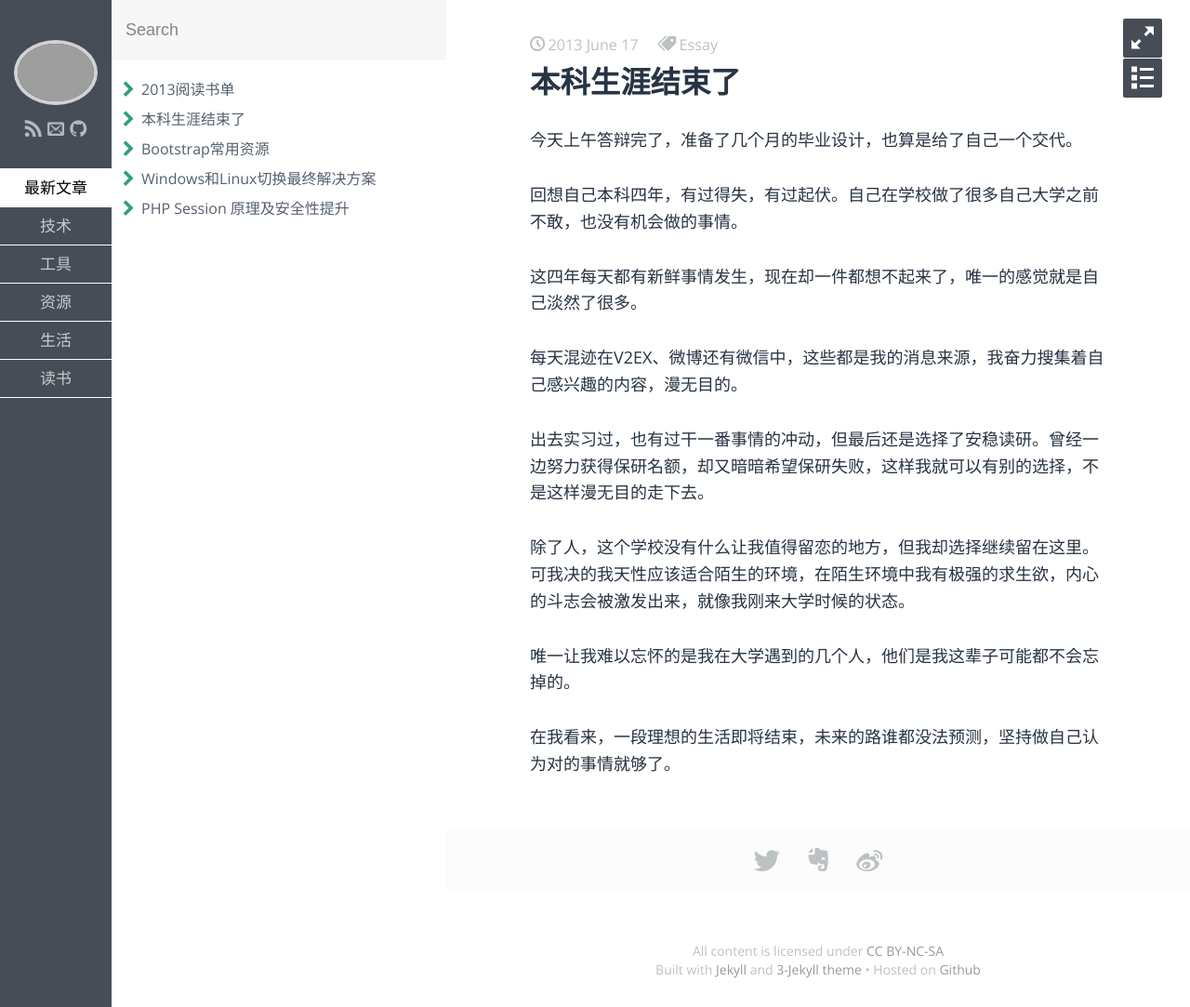
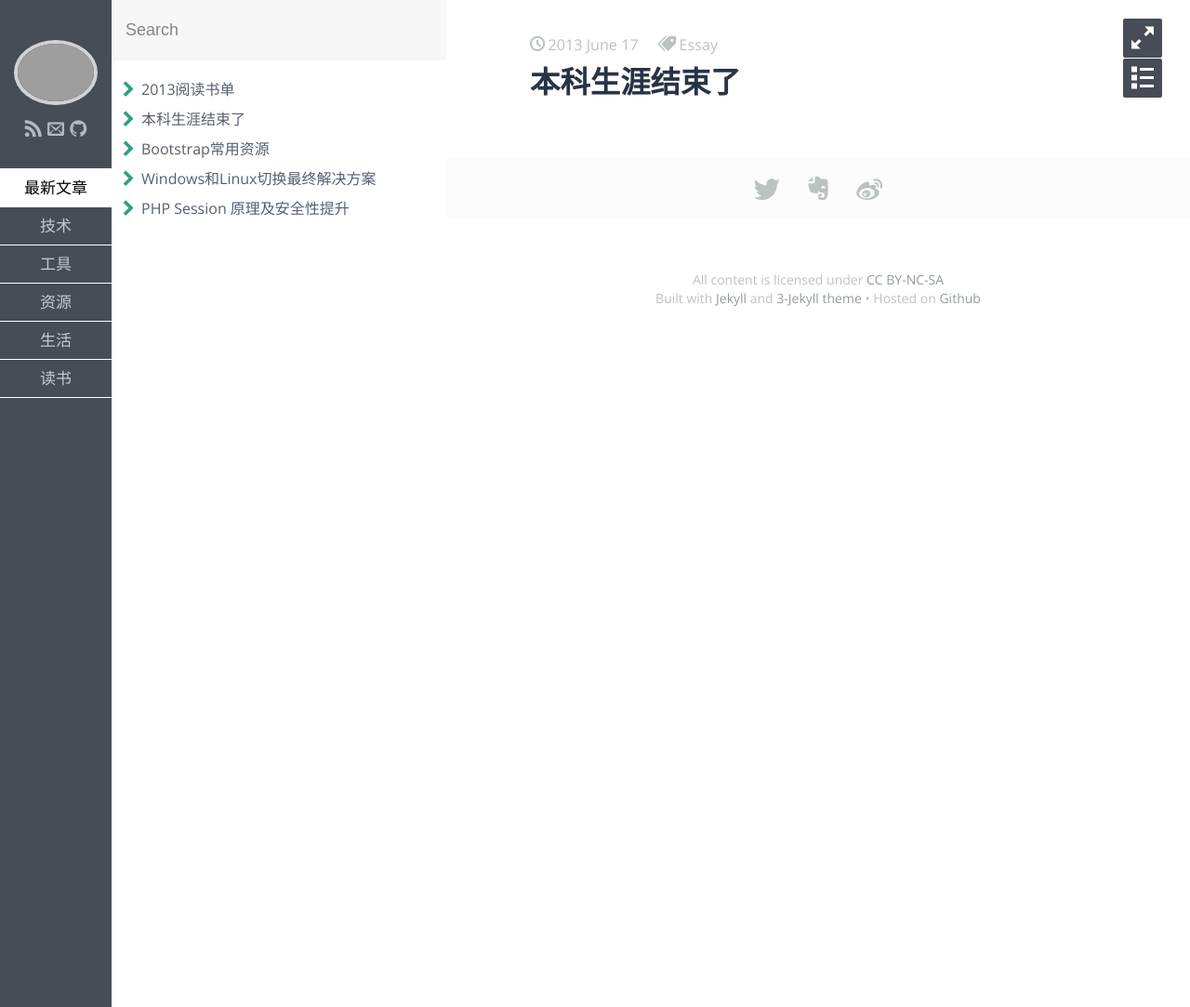
Before and after one commit to AceDou/acedou.github.io, a Jekyll site: the page built from _posts/life/2013-06-17-the-end-of-regular-college-course.md, in a window 1280 px wide. Shown: the whole page at 93% size. Built offline with Jekyll 4.4.1, drawn with Linux system fonts in a browser that asks for light colours; some web fonts are replaced.

Commit message:
Update 2013-06-17-the-end-of-regular-college-course.md

```diff
--- a/_posts/life/2013-06-17-the-end-of-regular-college-course.md
+++ b/_posts/life/2013-06-17-the-end-of-regular-college-course.md
@@ -6,26 +6,3 @@ tags: Essay
 keywords: 本科,结束
 description: 毕设答辩完了，大概大学四年也等于交代了吧
 ---
-
-今天上午答辩完了，准备了几个月的毕业设计，也算是给了自己一个交代。
-
-
-回想自己本科四年，有过得失，有过起伏。自己在学校做了很多自己大学之前不敢，也没有机会做的事情。
-
-
-这四年每天都有新鲜事情发生，现在却一件都想不起来了，唯一的感觉就是自己淡然了很多。
-
-
-每天混迹在V2EX、微博还有微信中，这些都是我的消息来源，我奋力搜集着自己感兴趣的内容，漫无目的。
-
-
-出去实习过，也有过干一番事情的冲动，但最后还是选择了安稳读研。曾经一边努力获得保研名额，却又暗暗希望保研失败，这样我就可以有别的选择，不是这样漫无目的走下去。
-
-
-除了人，这个学校没有什么让我值得留恋的地方，但我却选择继续留在这里。可我决的我天性应该适合陌生的环境，在陌生环境中我有极强的求生欲，内心的斗志会被激发出来，就像我刚来大学时候的状态。
-
-
-唯一让我难以忘怀的是我在大学遇到的几个人，他们是我这辈子可能都不会忘掉的。
-
-
-在我看来，一段理想的生活即将结束，未来的路谁都没法预测，坚持做自己认为对的事情就够了。
```
